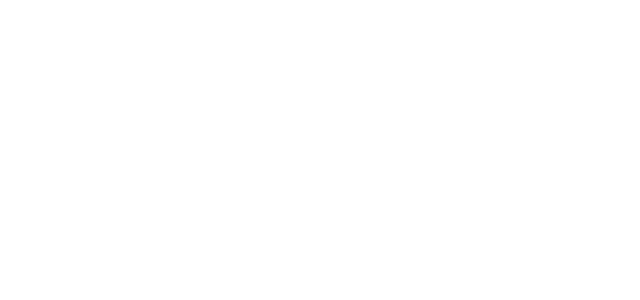
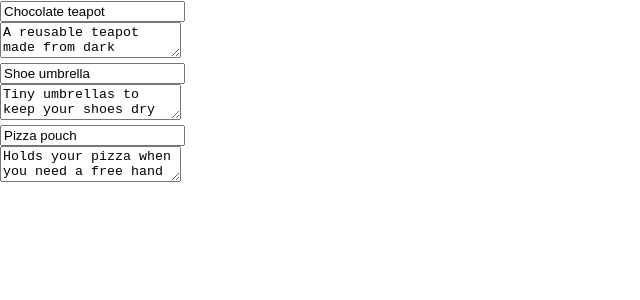
Before and after one commit to carlmw/ideakeeper, a React (Create React App) app: page / in a window 1280 px wide. Shown: the top 300 px of the page, without its empty margins (0-640 px from the left). Built offline with nearby package versions, Linux system fonts and the light colour scheme.

Commit message:
Render ideas from the store

```diff
--- a/src/App.css
+++ b/src/App.css
@@ -0,0 +1,12 @@
+:local(.ideas) {
+  display: flex;
+  flex-wrap: wrap;
+  margin: 10px 0 0 10px;
+}
+
+:local(.tile) {
+  width: 150px;
+  height: 150px;
+  margin: 0 10px 10px 0;
+  display: flex;
+}
--- a/src/App.js
+++ b/src/App.js
@@ -1,11 +1,19 @@
 import React, { Component } from 'react';
-import './App.css';
+import styles from './App.css';
+import IdeaListContainer from './containers/IdeaListContainer';
+import Idea from './components/Idea';
 
 class App extends Component {
   render() {
     return (
-      <div className="App">
-
+      <div className={styles.ideas}>
+        <IdeaListContainer>
+          {idea => (
+            <div key={idea.id} className={styles.tile}>
+              <Idea {...idea} />
+            </div>
+          )}
+        </IdeaListContainer>
       </div>
     );
   }
--- a/src/index.css
+++ b/src/index.css
@@ -12,3 +12,7 @@ code {
   font-family: source-code-pro, Menlo, Monaco, Consolas, "Courier New",
     monospace;
 }
+
+* {
+  box-sizing: border-box;
+}
```
